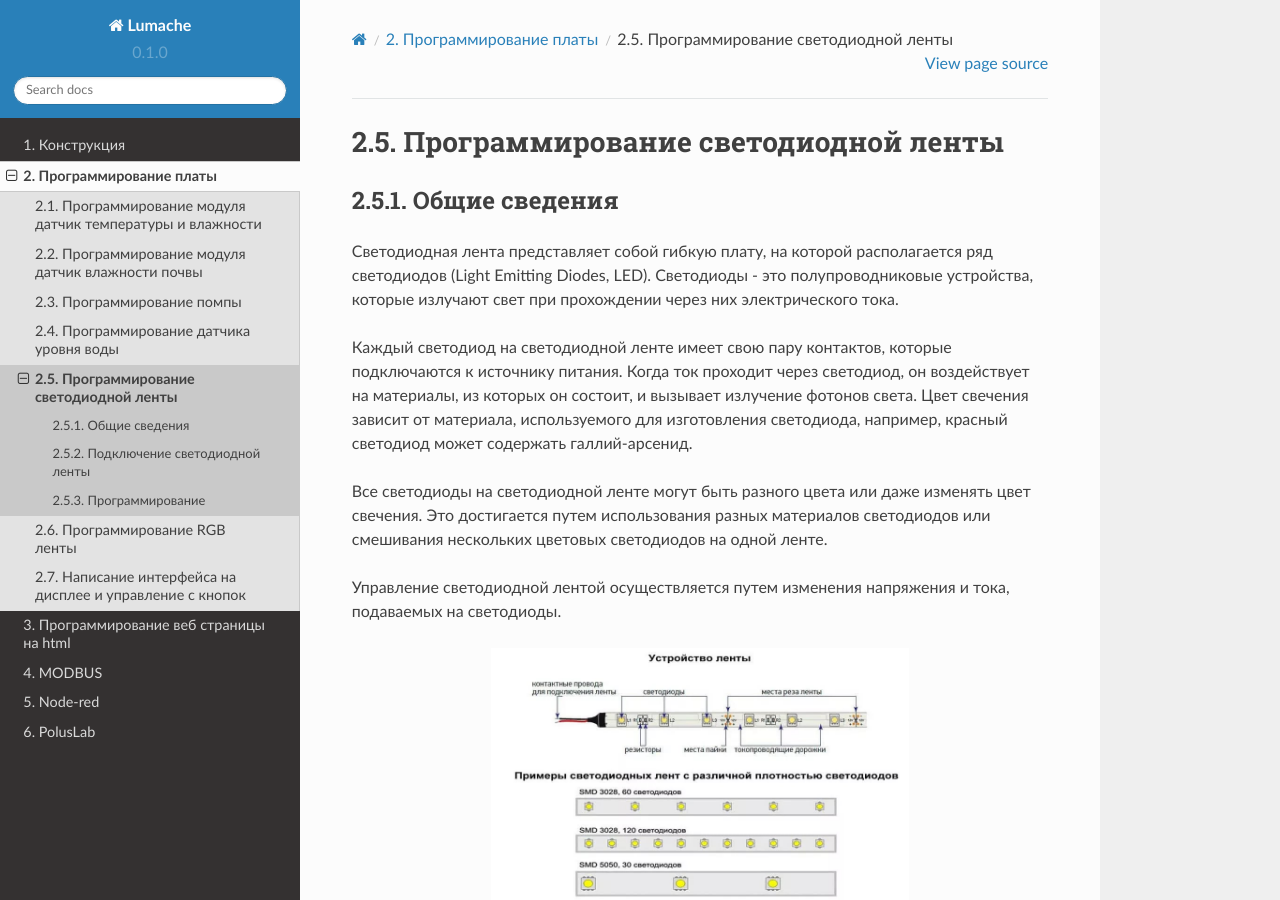
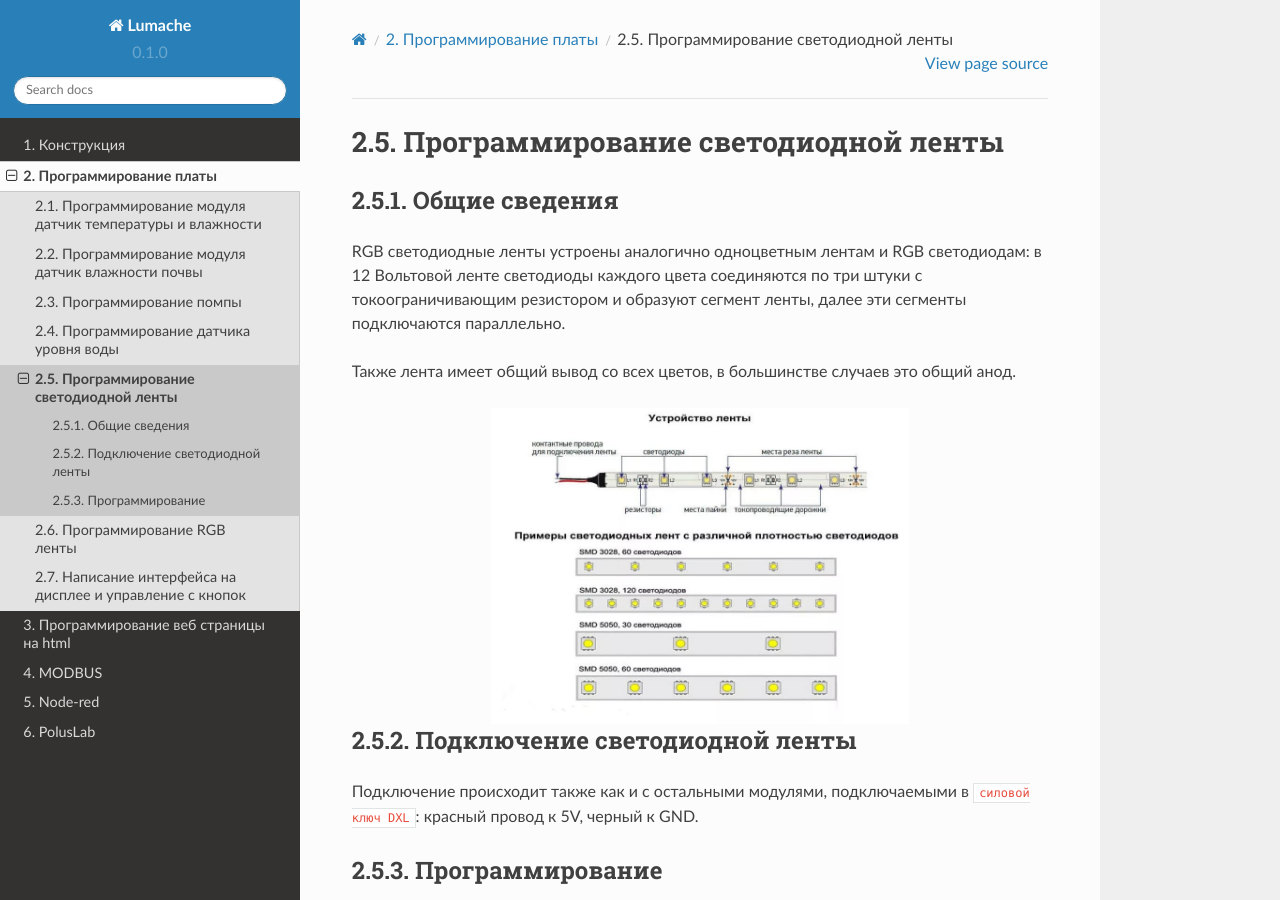
Before and after one commit to BBanwz/book_AL_GH, a Sphinx documentation site: the page built from docs/2MBCode/5LED.rst, in a window 1280 px wide and 900 px high. Built offline with Sphinx 7.4.7 and the Read the Docs theme 2.0.0, drawn with Linux system fonts in a browser that asks for light colours.

Commit message:
Update 5LED.rst

```diff
--- a/docs/2MBCode/5LED.rst
+++ b/docs/2MBCode/5LED.rst
@@ -4,13 +4,9 @@
 Общие сведения
 ~~~~~~~~~~~~~~
 
-Светодиодная лента представляет собой гибкую плату, на которой располагается ряд светодиодов (Light Emitting Diodes, LED). Светодиоды - это полупроводниковые устройства, которые излучают свет при прохождении через них электрического тока.
+RGB светодиодные ленты устроены аналогично одноцветным лентам и RGB светодиодам: в 12 Вольтовой ленте светодиоды каждого цвета соединяются по три штуки с токоограничивающим резистором и образуют сегмент ленты, далее эти сегменты подключаются параллельно.
 
-Каждый светодиод на светодиодной ленте имеет свою пару контактов, которые подключаются к источнику питания. Когда ток проходит через светодиод, он воздействует на материалы, из которых он состоит, и вызывает излучение фотонов света. Цвет свечения зависит от материала, используемого для изготовления светодиода, например, красный светодиод может содержать галлий-арсенид.
-
-Все светодиоды на светодиодной ленте могут быть разного цвета или даже изменять цвет свечения. Это достигается путем использования разных материалов светодиодов или смешивания нескольких цветовых светодиодов на одной ленте.
-
-Управление светодиодной лентой осуществляется путем изменения напряжения и тока, подаваемых на светодиоды.
+Также лента имеет общий вывод со всех цветов, в большинстве случаев это общий анод.
 
 .. figure:: images/15.png
        :width: 60%
```
